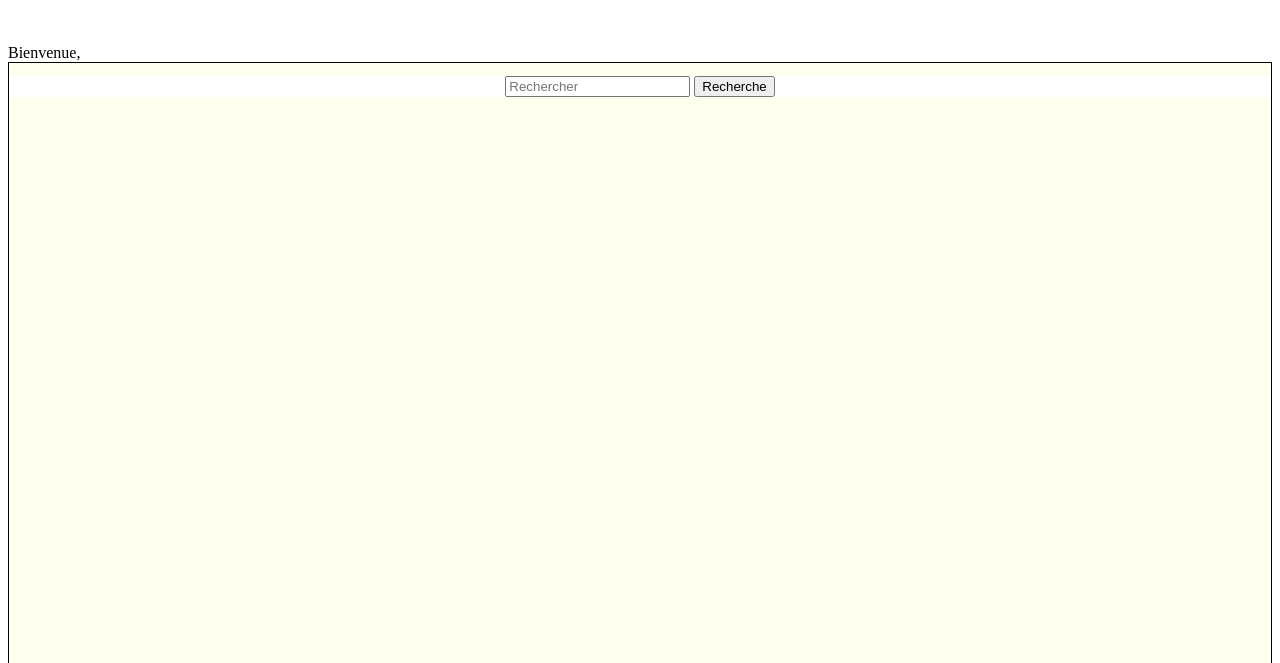
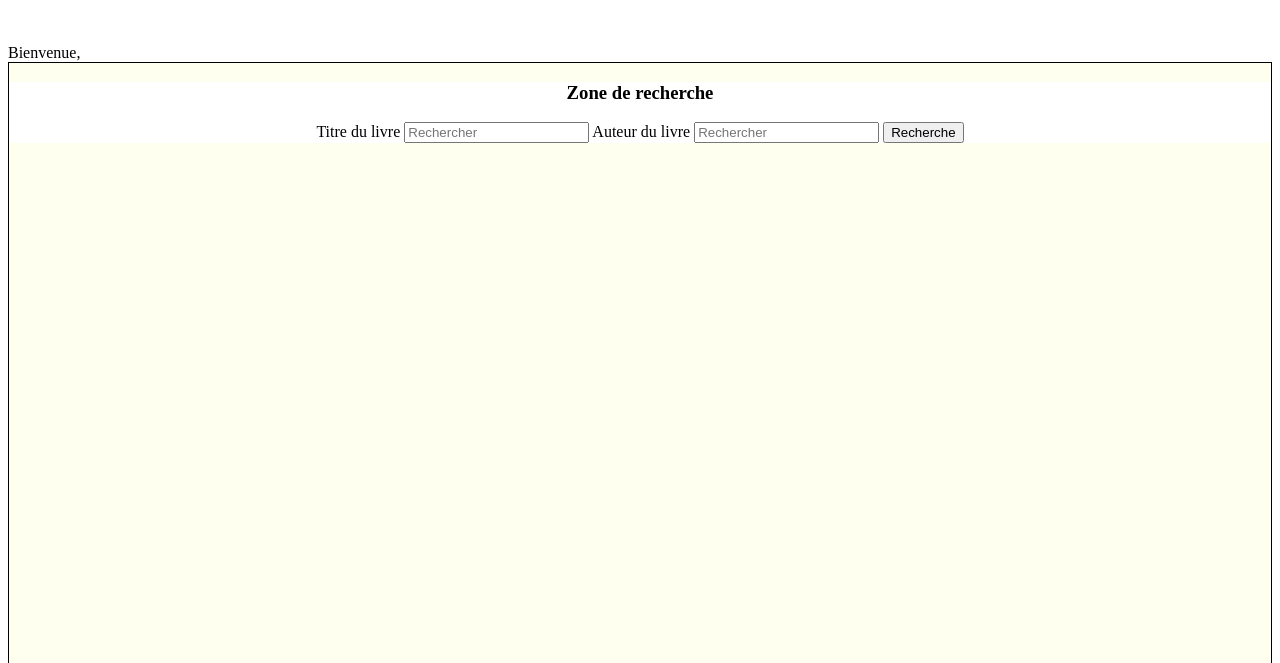
Before and after one commit to fr51/e-book, a Symfony app: the page made by src/AppBundle/Resources/views/accueil_details.html.twig in a window 1280 px wide. Shown: the top 663 px of the page. Run offline with Twig, Linux system fonts and the light colour scheme; the template is opened without the code that fills it, so the values that code supplies are empty; some libraries are stand-ins or nearby versions.

Commit message:
modification légère dans détail page accueil

```diff
--- a/src/AppBundle/Resources/views/accueil_details.html.twig
+++ b/src/AppBundle/Resources/views/accueil_details.html.twig
@@ -26,11 +26,13 @@
 		<div class="corp">
 			<div class="recherche">
 				<center>
-					<form method="get" action="http://localhost/ebook/web/app_dev.php/accueil_details">
-						<input type="text" name="titre" placeholder="Rechercher"></input>
+					<h3>Zone de recherche</h3>
+					<form method="get" action="http://localhost/ebook/web/app_dev.php/accueil">
+						Titre du livre  <input type="text" name="titre" placeholder="Rechercher"></input>
+						Auteur du livre  <input type="text" name="auteur" placeholder="Rechercher"></input>
 						<input type="submit" value="Recherche" />
 					</form>
-				</center>
+            	</center>
         	</div>
 			{% for livre in livres %}
 				<div class="boucleDiv">
```
